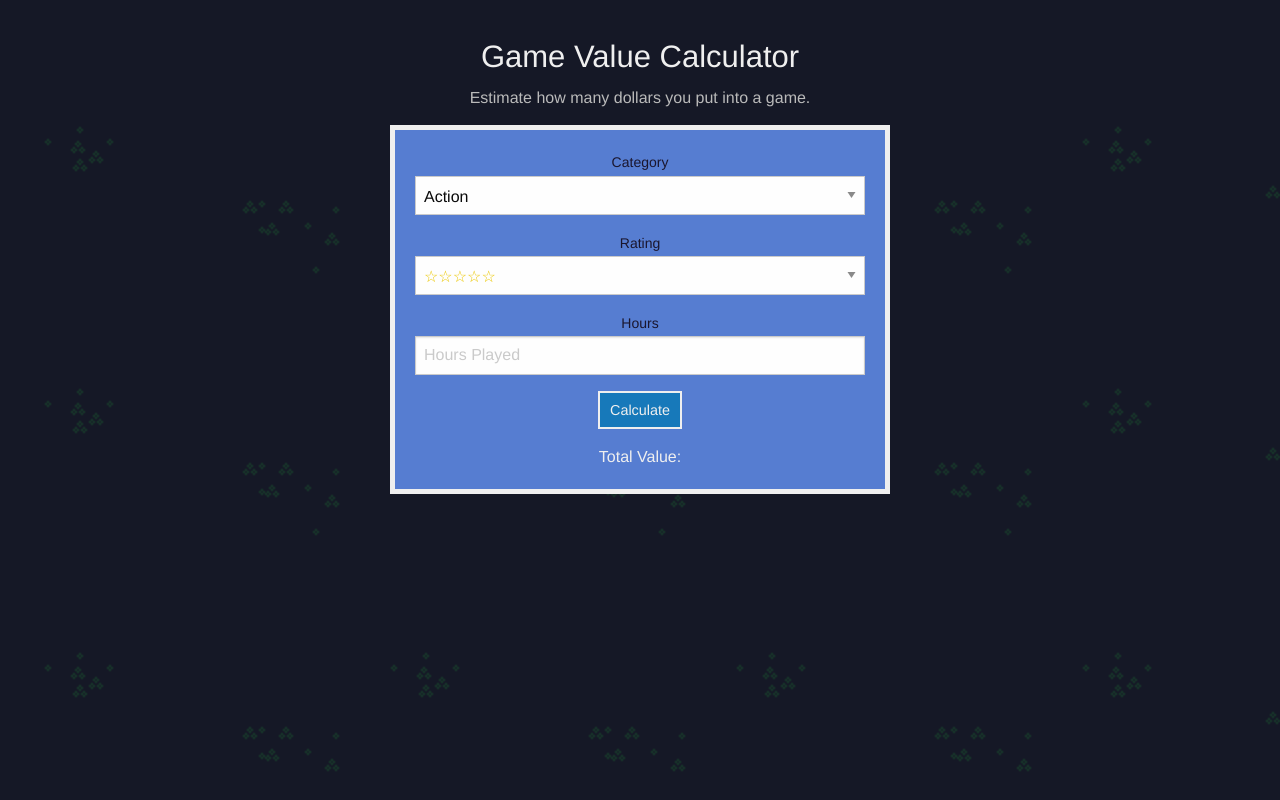
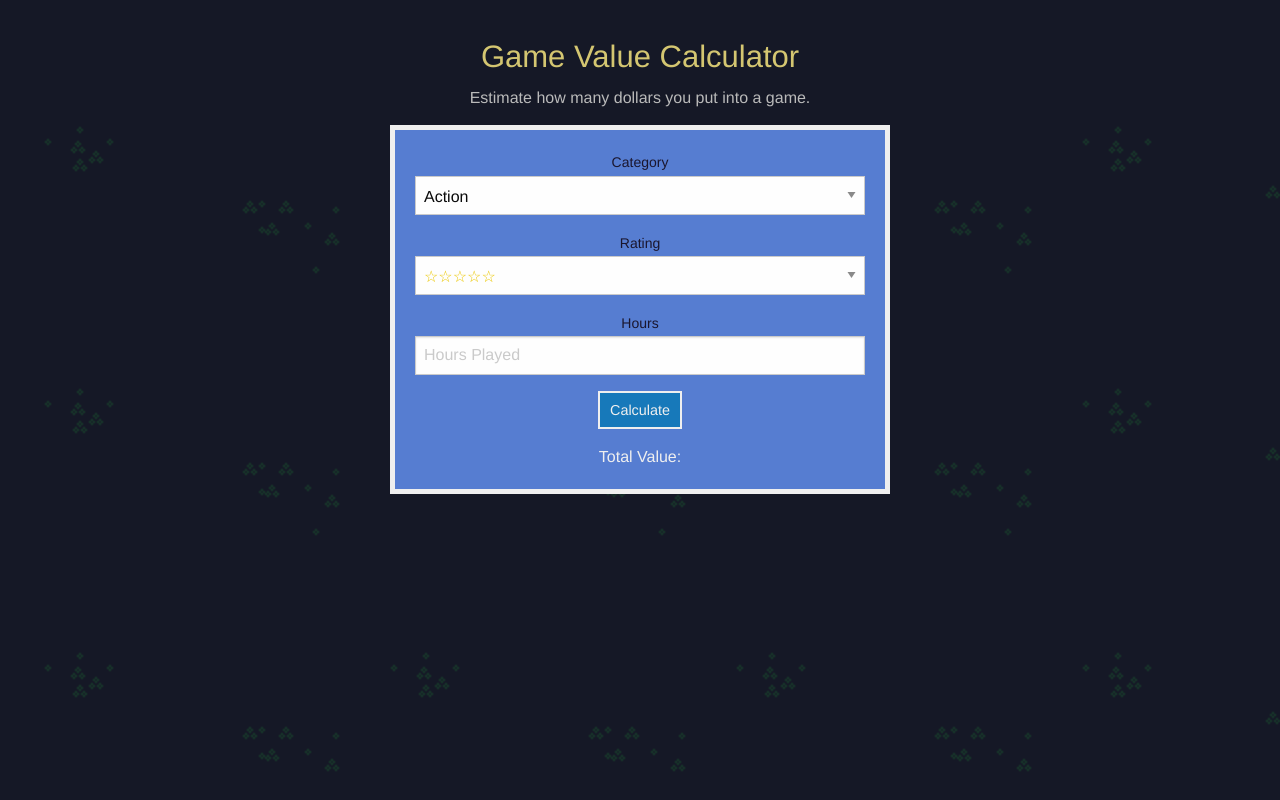
Before and after one commit to astercrono/game-value-estimate, a plain HTML site: page index.html in a window 1280 px wide. Drawn offline with Linux system fonts and the light colour scheme.

Commit message:
Change title color to yellow

```diff
--- a/css/app.css
+++ b/css/app.css
@@ -23,7 +23,7 @@ body, html {
 	padding: 5px;
 	margin-bottom: 10px;
 	text-align: center;
-	color: #EFEFEF;
+	color: #d4c671;
 }
 
 #subtitle {
```
